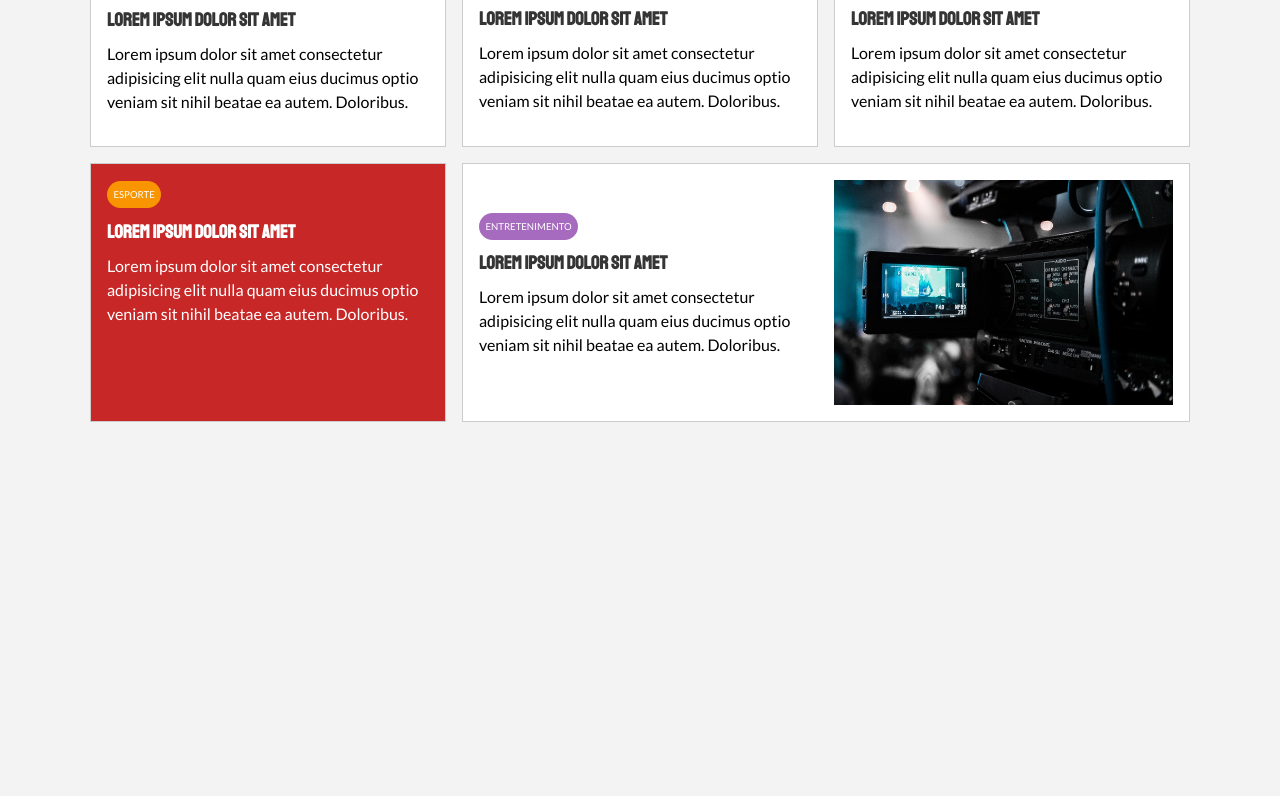
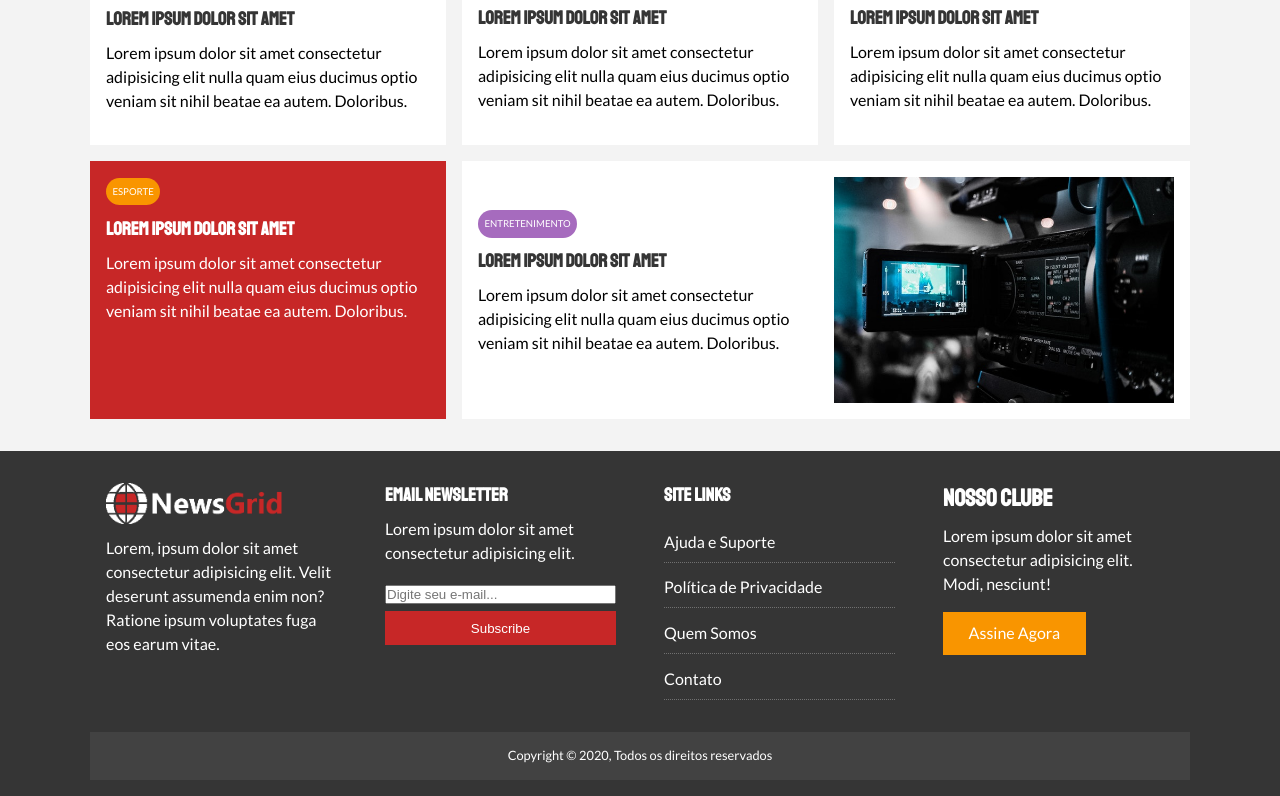
Before and after one commit to gideonfernandes/news-grid-website, a plain HTML site: page index.html in a window 1280 px wide. Shown: the part 1067-1863 px from the top of the page. Before the commit the page ends 1521 px from the top, so only its background shows below. Drawn offline with Linux system fonts and the light colour scheme.

Commit message:
Add footer

```diff
--- a/css/style.css
+++ b/css/style.css
@@ -78,6 +78,8 @@ img {
 	padding: 0.6rem 1.6rem;
 	color: white;
 	background-color: var(--primary-color);
+	border: 0;
+	cursor: pointer;
 }
 
 .btn-secondary { background-color: var(--secondary-color) !important }
@@ -181,7 +183,6 @@ main #articles-container {
 main #articles-container article {
 	background-color: white;
 	padding: 1rem;
-	border: 1px solid #ccc;
 }
 
 main #articles-container article[class="bg-dark"] > h3 > a,
@@ -201,3 +202,45 @@ main #articles-container > *:last-child {
 main #articles-container > *:last-child {
 	grid-column: 2 / span 2;
 }
+
+footer {
+	display: grid;
+	grid-template-columns: repeat(4, 1fr);
+	grid-gap: 1rem;
+}
+
+footer > div > img {
+	width: 76%;
+	margin-bottom: 0.4rem;
+}
+
+footer > div > form > input {
+	width: 100%;
+	margin-bottom: 0.45rem;
+}
+
+footer > div#copy {
+	display: flex;
+	justify-content: center;
+	align-items: center;
+	padding: 0.9rem;
+	grid-column: 1 / span 4;
+	background-color: #424242;
+}
+
+footer > div#copy > p{
+	font-size: 0.8rem;
+	margin-bottom: 0;
+}
+
+footer > div > ul > li {
+	padding: 0.8rem 0 0.5rem 0;
+	border-bottom: 1px dotted #707070;
+}
+
+footer > div > h2,
+footer > div > h3,
+footer > div > p,
+footer > div > ul > li > a {
+	color: white;
+}
--- a/index.html
+++ b/index.html
@@ -84,5 +84,36 @@
 			</article>
 		</section>
 	</main>
+	<footer class="container bg-dark py-1">
+		<div class="p-1">
+      <img src="img/logo_light.png" alt="NewsGrid">
+    	<p>Lorem, ipsum dolor sit amet consectetur adipisicing elit. Velit deserunt assumenda enim non? Ratione ipsum voluptates fuga eos earum vitae.</p>
+    </div>
+    <div class="p-1">
+      <h3>Email Newsletter</h3>
+      <p>Lorem ipsum dolor sit amet consectetur adipisicing elit.</p>
+      <form>
+        <input type="email" placeholder="Digite seu e-mail...">
+        <input type="submit" value="Subscribe" class="btn btn-primary">
+      </form>
+    </div>
+    <div class="p-1">
+      <h3>Site Links</h3>
+      <ul class="list">
+        <li><a href="#">Ajuda e Suporte</a></li>
+        <li><a href="#">Política de Privacidade</a></li>
+        <li><a href="#">Quem Somos</a></li>
+        <li><a href="#">Contato</a></li>
+      </ul>
+    </div>
+    <div class="p-1">
+      <h2>Nosso Clube</h2>
+      <p>Lorem ipsum dolor sit amet consectetur adipisicing elit. Modi, nesciunt!</p>
+      <a href="#" class="btn btn-secondary">Assine Agora</a>
+    </div>
+    <div id="copy">
+      <p>Copyright &copy; 2020, Todos os direitos reservados</p>
+    </div>
+	</footer>
 </body>
 </html>
```
